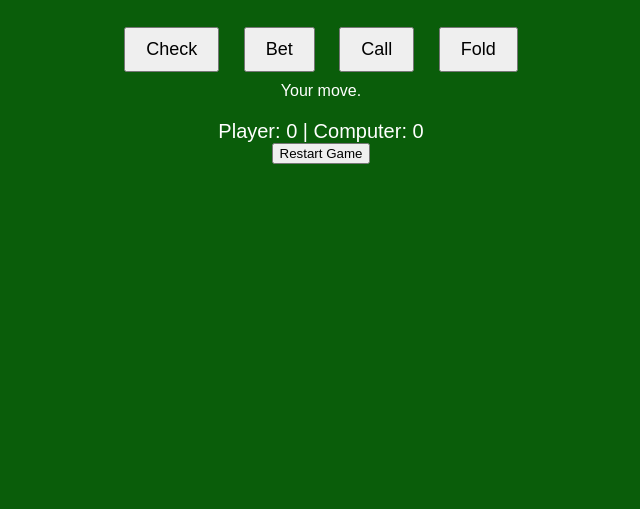
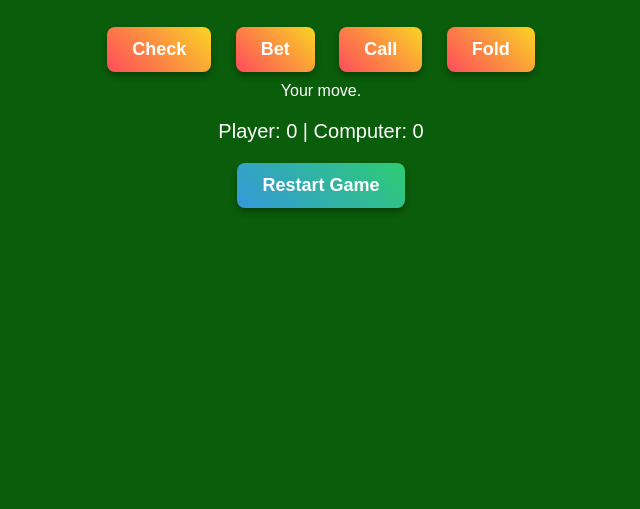
Before and after one commit to elephantpanda/Khun-Poker, a plain HTML site: page index.html in a window 1280 px wide. Shown: the part 291-800 px from the top of the page, without its empty margins (319-959 px from the left). Drawn offline with Linux system fonts and the light colour scheme.

Commit message:
Update card styles and restart button in HTML

```diff
--- a/index.html
+++ b/index.html
@@ -32,14 +32,60 @@
     position: relative;
   }
   .card.back {
-    background-color: #222;
-    color: #222;
+    color: #fff;
+    background: repeating-linear-gradient(
+      45deg,
+      #c00,
+      #c00 10px,
+      #900 10px,
+      #900 20px
+    );
+    display: flex;
+    justify-content: center;
+    align-items: center;
+    font-size: 40px;
   }
   .actions button {
     font-size: 18px;
     margin: 10px;
-    padding: 10px 20px;
+    padding: 12px 25px;
     cursor: pointer;
+    border: none;
+    border-radius: 8px;
+    background: linear-gradient(45deg, #ff4b5c, #f9d423);
+    color: white;
+    font-weight: bold;
+    box-shadow: 0 4px 6px rgba(0,0,0,0.3);
+    transition: transform 0.1s, box-shadow 0.1s;
+  }
+  .actions button:hover {
+    transform: translateY(-2px);
+    box-shadow: 0 6px 10px rgba(0,0,0,0.4);
+  }
+  .actions button:active {
+    transform: translateY(1px);
+    box-shadow: 0 3px 5px rgba(0,0,0,0.3);
+  }
+  #restart-button {
+    font-size: 18px;
+    margin-top: 20px;
+    padding: 12px 25px;
+    cursor: pointer;
+    border: none;
+    border-radius: 8px;
+    background: linear-gradient(45deg, #3498db, #2ecc71);
+    color: white;
+    font-weight: bold;
+    box-shadow: 0 4px 6px rgba(0,0,0,0.3);
+    transition: transform 0.1s, box-shadow 0.1s;
+  }
+  #restart-button:hover {
+    transform: translateY(-2px);
+    box-shadow: 0 6px 10px rgba(0,0,0,0.4);
+  }
+  #restart-button:active {
+    transform: translateY(1px);
+    box-shadow: 0 3px 5px rgba(0,0,0,0.3);
   }
   #scoreboard {
     margin-top: 20px;
@@ -70,7 +116,7 @@
 <h1>Khun Poker</h1>
 <div class="cards">
   <div id="human-card" class="card"></div>
-  <div id="computer-card" class="card back"></div>
+  <div id="computer-card" class="card back">?</div>
 </div>
 
 <div class="actions">
@@ -82,7 +128,7 @@
 
 <div id="message"></div>
 <div id="scoreboard">Player: 0 | Computer: 0</div>
-<button onclick="restartGame()">Restart Game</button>
+<button id="restart-button" onclick="restartGame()">Restart Game</button>
 
 <script>
 const cards = ['J', 'Q', 'K'];
```
